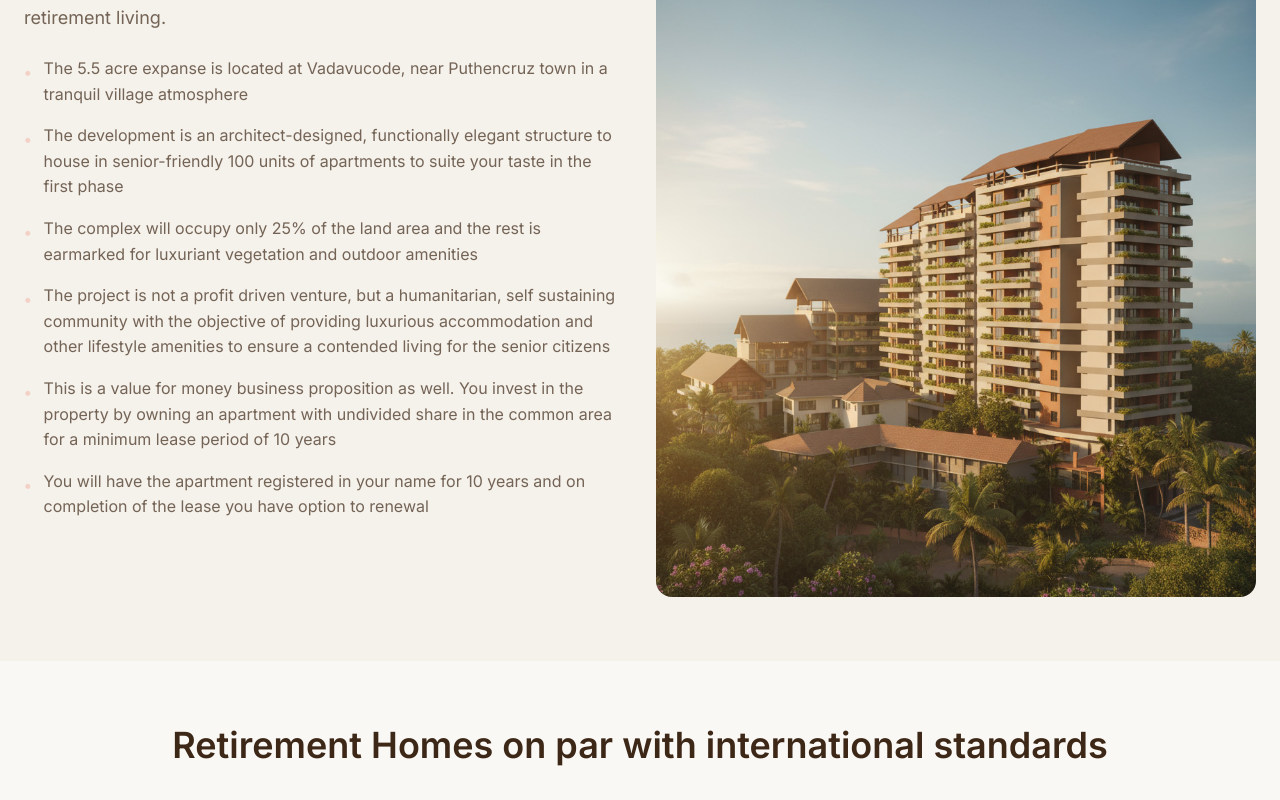
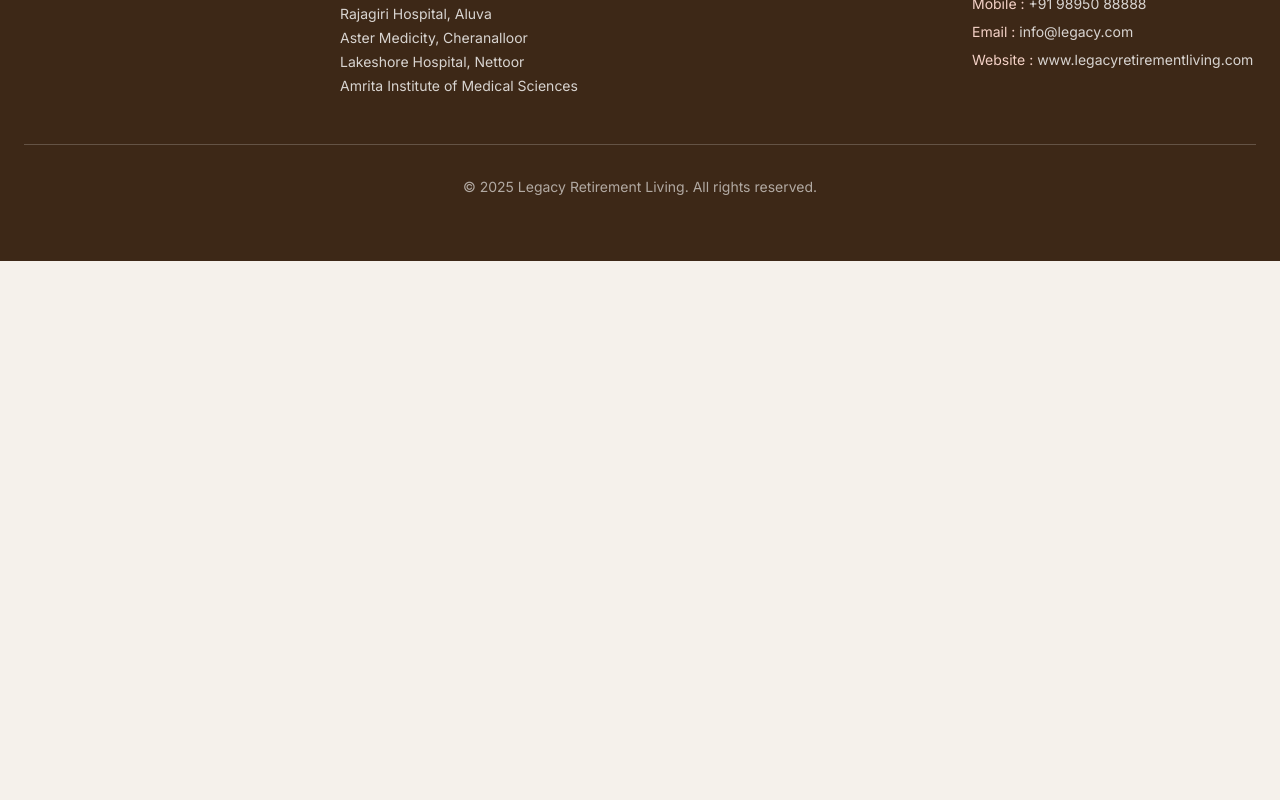
Before and after one commit to akhilbhadrangirija/legacy_website, a Next.js app: page / in a window 1280 px wide. Shown: the part 1800-2600 px from the top of the page. After the commit the page ends 2061 px from the top, so only its background shows below. Built offline with nearby package versions, Linux system fonts and the light colour scheme; no server answers.

Commit message:
Update home page

```diff
--- a/app/page.js
+++ b/app/page.js
@@ -23,8 +23,8 @@ export default function Home() {
       <Header />
       <HeroSection />
       <AboutSection />
-      <PhilosophySection />
-      <InternationalStandardsSection />
+      {/* <PhilosophySection />
+      <InternationalStandardsSection /> */}
       {/* <FreedomAndCareSection />
       <FreedomSection />
       <CommunityLifeSection />
```
Also changed, not shown: public/carousel/1_19 - Photo.jpg (added).
